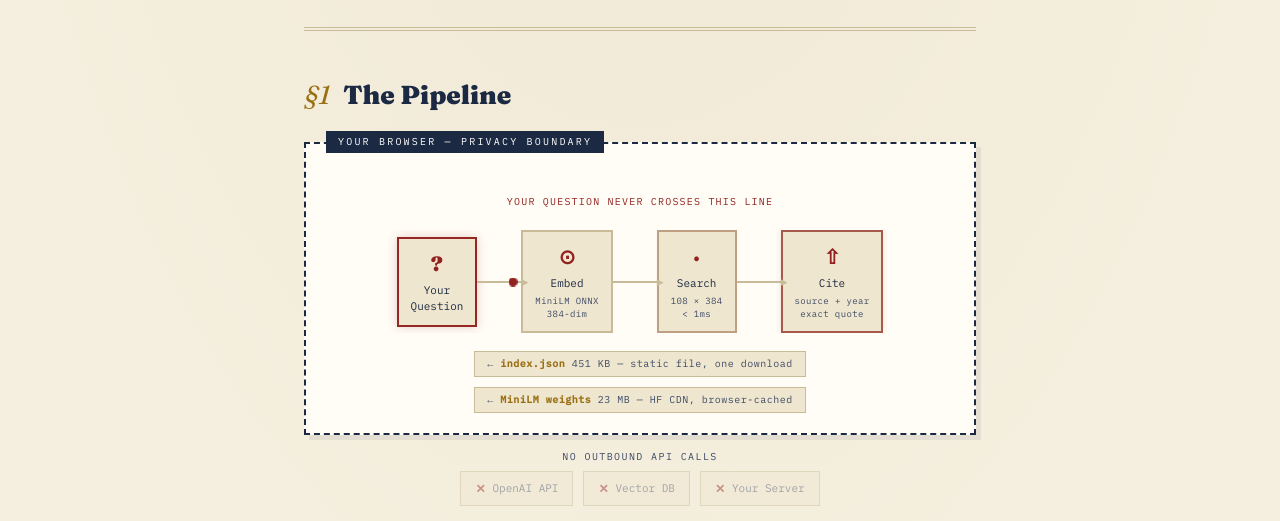
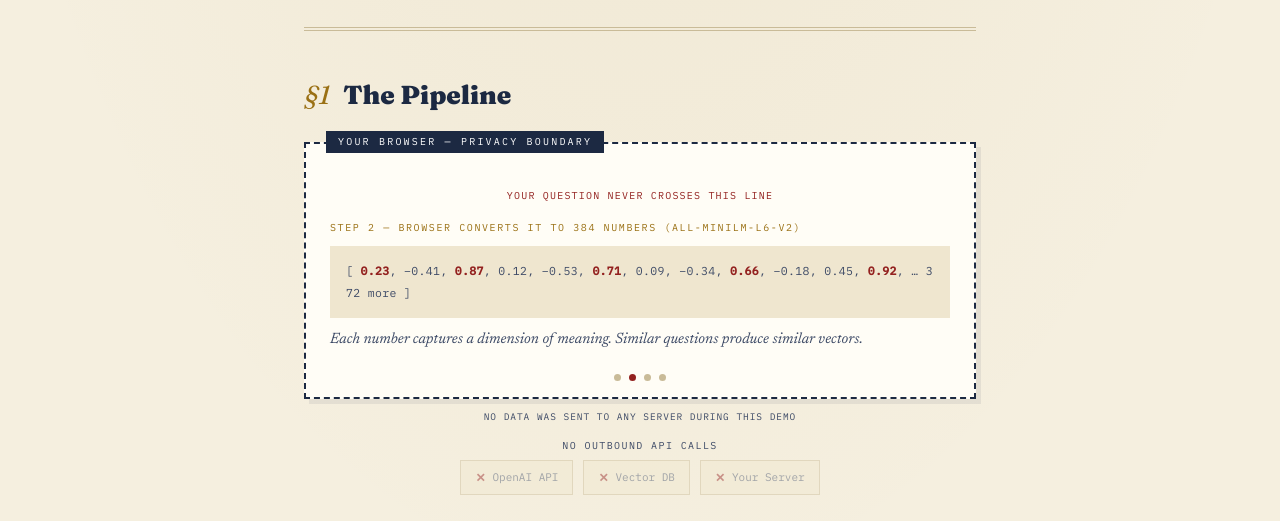
Before and after one commit to swapniltamse/ask-the-declaration, a website: page public/how.html in a window 1280 px wide. Shown: the part 279-800 px from the top of the page. Drawn offline with Linux system fonts and the light colour scheme.

Commit message:
feat: replace abstract pipeline with story-driven demo

```diff
--- a/public/how.html
+++ b/public/how.html
@@ -53,85 +53,80 @@ h2{font-family:'Fraunces',serif;font-weight:900;font-size:26px;margin:44px 0 10p
 h2 .no{color:var(--gold);font-style:italic;font-weight:400;margin-right:8px}
 a{color:var(--crimson)}
 code{font-family:'IBM Plex Mono',monospace;font-size:14px;background:var(--paper-deep);padding:1px 6px;border:1px solid var(--rule)}
-/* --- pipeline diagram --- */
-.pipeline-diag{margin:26px 0 32px}
-.browser-box{
-  border:2px dashed var(--ink);padding:28px 20px 20px;
+/* --- pipeline demo --- */
+.demo-wrap{margin:26px 0 32px}
+.demo-box{
+  border:2px dashed var(--ink);padding:22px 24px 16px;
   position:relative;background:#fffdf6;
-  box-shadow:5px 5px 0 rgba(28,41,66,.08);
+  box-shadow:5px 5px 0 rgba(28,41,66,.08);min-height:180px;
 }
-.browser-badge{
+.demo-badge{
   position:absolute;top:-13px;left:20px;
   background:var(--ink);color:#fff;
   font-family:'IBM Plex Mono',monospace;font-size:10px;
   letter-spacing:.22em;text-transform:uppercase;padding:3px 12px;
 }
-.privacy-label{
+.demo-privacy{
   font-family:'IBM Plex Mono',monospace;font-size:10px;
   letter-spacing:.12em;text-transform:uppercase;
-  color:var(--crimson);text-align:center;margin-bottom:20px;
+  color:var(--crimson);text-align:center;margin-bottom:16px;
 }
-.flow-row{
-  display:flex;align-items:center;justify-content:center;
-  gap:0;margin-bottom:18px;overflow-x:auto;
+.demo-step{display:none;animation:stepIn .45s ease both}
+.demo-step.active{display:block}
+@keyframes stepIn{from{opacity:0;transform:translateY(8px)}to{opacity:1;transform:none}}
+.step-lbl{
+  font-family:'IBM Plex Mono',monospace;font-size:10px;
+  letter-spacing:.16em;text-transform:uppercase;color:var(--gold);margin-bottom:10px;
 }
-.flow-node{flex:0 0 auto;text-align:center}
-.fn-box{
-  border:2px solid var(--rule);background:var(--paper-deep);
-  padding:10px 12px;min-width:76px;
-  font-family:'IBM Plex Mono',monospace;font-size:11px;line-height:1.5;
-  color:var(--ink);animation:nodePulse 4s ease-in-out infinite;
+.q-box{
+  font-family:'Fraunces',serif;font-size:22px;font-weight:900;
+  color:var(--ink);padding:14px 18px;background:var(--paper-deep);
+  border-left:4px solid var(--crimson);line-height:1.25;
 }
-.fn-icon{
-  font-size:20px;font-family:'Fraunces',serif;font-weight:900;
-  color:var(--crimson);margin-bottom:3px;
+.vec-box{
+  font-family:'IBM Plex Mono',monospace;font-size:11.5px;
+  color:var(--ink-soft);background:var(--paper-deep);
+  padding:14px 16px;line-height:1.9;letter-spacing:.03em;word-break:break-all;
 }
-.fn-sub{font-size:9px;color:var(--ink-soft);letter-spacing:.04em;margin-top:2px}
-.flow-arrow{
-  flex:0 0 44px;height:2px;background:var(--rule);
-  position:relative;overflow:visible;
+.vec-box b{color:var(--crimson)}
+.vec-note{font-size:15px;color:var(--ink-soft);font-style:italic;margin-top:10px}
+.match-row{display:flex;align-items:center;gap:12px;margin:8px 0}
+.match-lbl{
+  font-family:'IBM Plex Mono',monospace;font-size:11px;
+  letter-spacing:.04em;flex:0 0 130px;color:var(--ink);
 }
-.flow-arrow::after{
-  content:'▶';position:absolute;right:-7px;top:50%;
-  transform:translateY(-50%);font-size:9px;color:var(--rule);line-height:1;
+.match-track{flex:1;height:14px;background:var(--paper-deep);border:1px solid var(--rule)}
+.match-fill{height:100%;background:var(--rule);transition:width .9s cubic-bezier(.2,.8,.3,1);width:0}
+.match-fill.top{background:var(--crimson)}
+.match-pct{
+  font-family:'IBM Plex Mono',monospace;font-size:11px;
+  flex:0 0 36px;text-align:right;color:var(--ink-soft);
 }
-.packet{
-  position:absolute;top:50%;
-  width:9px;height:9px;border-radius:50%;
-  background:var(--crimson);transform:translate(-50%,-50%);
-  opacity:0;animation:packetMove 4s ease-in-out infinite;
+.match-pct.top{color:var(--crimson);font-weight:700}
+.result-cite{
+  font-family:'IBM Plex Mono',monospace;font-size:11px;
+  letter-spacing:.14em;text-transform:uppercase;color:var(--crimson);margin-bottom:10px;
 }
-@keyframes packetMove{
-  0%{left:0;opacity:0}
-  2%{opacity:1}
-  18%{left:100%;opacity:1}
-  19%{opacity:0}
-  100%{left:0;opacity:0}
+.result-text{
+  font-family:'Newsreader',serif;font-size:17px;font-style:italic;
+  color:var(--ink);padding:14px 18px;background:var(--paper-deep);
+  border-left:4px solid var(--crimson);line-height:1.55;
 }
-@keyframes nodePulse{
-  0%,100%{border-color:var(--rule);box-shadow:none}
-  4%,14%{border-color:var(--crimson);box-shadow:0 0 10px rgba(147,33,31,.22)}
+.demo-progress{display:flex;gap:8px;justify-content:center;margin-top:16px}
+.demo-dot{
+  width:7px;height:7px;border-radius:50%;
+  background:var(--rule);transition:background .3s;
 }
-.fn-box.n1{animation-delay:0s}
-.fn-box.n2{animation-delay:1s}
-.fn-box.n3{animation-delay:2s}
-.fn-box.n4{animation-delay:3s}
-.packet.p1{animation-delay:.5s}
-.packet.p2{animation-delay:1.5s}
-.packet.p3{animation-delay:2.5s}
-.assets-row{
-  display:flex;gap:10px;justify-content:center;flex-wrap:wrap;
+.demo-dot.on{background:var(--crimson)}
+.demo-footer{
+  font-family:'IBM Plex Mono',monospace;font-size:9.5px;
+  letter-spacing:.1em;text-transform:uppercase;
+  color:var(--ink-soft);text-align:center;margin:10px 0 14px;
 }
-.asset-pill{
-  font-family:'IBM Plex Mono',monospace;font-size:10px;letter-spacing:.05em;
-  border:1px solid var(--rule);background:var(--paper-deep);
-  padding:4px 12px;color:var(--ink-soft);
-}
-.asset-pill b{color:var(--gold)}
 .blocked-label{
   font-family:'IBM Plex Mono',monospace;font-size:10px;
   letter-spacing:.14em;text-transform:uppercase;
-  color:var(--ink-soft);text-align:center;margin-top:14px;margin-bottom:6px;
+  color:var(--ink-soft);text-align:center;margin-bottom:6px;
 }
 .blocked-row{display:flex;gap:10px;justify-content:center;flex-wrap:wrap}
 .blocked-server{
@@ -141,10 +136,6 @@ code{font-family:'IBM Plex Mono',monospace;font-size:14px;background:var(--paper
   color:var(--ink-soft);background:var(--paper-deep);opacity:.45;
 }
 .blocked-server::before{content:'✕';color:var(--crimson);font-size:12px;font-weight:700}
-@media(max-width:560px){
-  .fn-box{min-width:58px;padding:8px 6px;font-size:9.5px}
-  .flow-arrow{flex-basis:28px}
-}
 .compare{border:2px solid var(--ink);background:#fffdf6;box-shadow:5px 5px 0 rgba(28,41,66,.14);margin:26px 0;width:100%;border-collapse:collapse}
 .compare th{
   font-family:'IBM Plex Mono',monospace;font-size:12px;letter-spacing:.1em;text-transform:uppercase;
@@ -192,47 +183,41 @@ footer .colophon{font-size:15px;color:var(--ink-soft);margin-top:12px}
 
 <h2><span class="no">&sect;1</span> The Pipeline</h2>
 
-<div class="pipeline-diag">
-  <div class="browser-box">
-    <div class="browser-badge">Your Browser &mdash; Privacy Boundary</div>
-    <p class="privacy-label">Your question never crosses this line</p>
-    <div class="flow-row">
-      <div class="flow-node">
-        <div class="fn-box n1">
-          <div class="fn-icon">&quest;</div>
-          Your<br>Question
-        </div>
-      </div>
-      <div class="flow-arrow"><span class="packet p1"></span></div>
-      <div class="flow-node">
-        <div class="fn-box n2">
-          <div class="fn-icon">&#8857;</div>
-          Embed
-          <div class="fn-sub">MiniLM ONNX<br>384-dim</div>
-        </div>
-      </div>
-      <div class="flow-arrow"><span class="packet p2"></span></div>
-      <div class="flow-node">
-        <div class="fn-box n3">
-          <div class="fn-icon">&middot;</div>
-          Search
-          <div class="fn-sub">108 &times; 384<br>&lt; 1ms</div>
-        </div>
-      </div>
-      <div class="flow-arrow"><span class="packet p3"></span></div>
-      <div class="flow-node">
-        <div class="fn-box n4">
-          <div class="fn-icon">&#8679;</div>
-          Cite
-          <div class="fn-sub">source + year<br>exact quote</div>
-        </div>
-      </div>
+<div class="demo-wrap">
+  <div class="demo-box">
+    <div class="demo-badge">Your Browser &mdash; Privacy Boundary</div>
+    <p class="demo-privacy">Your question never crosses this line</p>
+
+    <div class="demo-step" id="ds-q">
+      <div class="step-lbl">Step 1 &mdash; You type a question</div>
+      <div class="q-box" id="ds-q-text"></div>
     </div>
-    <div class="assets-row">
-      <div class="asset-pill">&#8592; <b>index.json</b> 451 KB &mdash; static file, one download</div>
-      <div class="asset-pill">&#8592; <b>MiniLM weights</b> 23 MB &mdash; HF CDN, browser-cached</div>
+
+    <div class="demo-step" id="ds-e">
+      <div class="step-lbl">Step 2 &mdash; Browser converts it to 384 numbers (all-MiniLM-L6-v2)</div>
+      <div class="vec-box" id="ds-vec"></div>
+      <p class="vec-note">Each number captures a dimension of meaning. Similar questions produce similar vectors.</p>
+    </div>
+
+    <div class="demo-step" id="ds-m">
+      <div class="step-lbl">Step 3 &mdash; Dot product vs 108 passages (&lt;&nbsp;1ms)</div>
+      <div id="ds-matches"></div>
+    </div>
+
+    <div class="demo-step" id="ds-r">
+      <div class="step-lbl">Step 4 &mdash; Founders answer in their own words</div>
+      <div class="result-cite" id="ds-cite"></div>
+      <div class="result-text" id="ds-text"></div>
+    </div>
+
+    <div class="demo-progress">
+      <div class="demo-dot on" id="dd0"></div>
+      <div class="demo-dot" id="dd1"></div>
+      <div class="demo-dot" id="dd2"></div>
+      <div class="demo-dot" id="dd3"></div>
     </div>
   </div>
+  <div class="demo-footer">No data was sent to any server during this demo</div>
   <div class="blocked-label">No outbound API calls</div>
   <div class="blocked-row">
     <div class="blocked-server">OpenAI API</div>
@@ -240,8 +225,6 @@ footer .colophon{font-size:15px;color:var(--ink-soft);margin-top:12px}
     <div class="blocked-server">Your Server</div>
   </div>
 </div>
-
-<p>The Declaration, Constitution, all 27 Amendments, and Federalist Nos. 10, 51 &amp; 78 are parsed into <strong>108 citation-ready passages</strong> at build time and embedded offline with <code>all-MiniLM-L6-v2</code> (384 dimensions, mean pooling, L2-normalized). The index ships as a single 451&nbsp;KB static file. In the browser, Transformers.js loads the same model as quantized ONNX and embeds your question locally. Cosine similarity over normalized vectors is a dot product — 108 &times; 384 multiplications, done in under a millisecond. The top passages are returned with source, section, and year. When multiple passages match, a small browser-side model synthesizes a grounded answer from the retrieved text. Retrieval is exact quotation — nothing can be hallucinated.</p>
 
 <h2><span class="no">&sect;2</span> Why 108 Passages, Not 500-Token Windows</h2>
 <p>The default way to chunk documents for retrieval is mechanical: slice the text into fixed windows of a few hundred tokens, with some overlap so nothing falls between the cracks. It works, and it is also why so many retrieval systems cite "chunk 47" and hand you a passage that starts mid-sentence.</p>
@@ -282,6 +265,88 @@ footer .colophon{font-size:15px;color:var(--ink-soft);margin-top:12px}
 </article>
 </div>
 <script>
+(function(){
+  var DEMOS=[
+    {
+      q:'What protects free speech?',
+      vec:'[ <b>0.23</b>, &minus;0.41, <b>0.87</b>, 0.12, &minus;0.53, <b>0.71</b>, 0.09, &minus;0.34, <b>0.66</b>, &minus;0.18, 0.45, <b>0.92</b>, &hellip; 372 more ]',
+      matches:[
+        {lbl:'Amendment I',pct:91,top:true},
+        {lbl:'Amendment XIV',pct:44,top:false},
+        {lbl:'Article I, &sect;8',pct:28,top:false}
+      ],
+      cite:'Amendment I · 1791',
+      text:'“Congress shall make no law … abridging the freedom of speech, or of the press; or the right of the people peaceably to assemble.”'
+    },
+    {
+      q:'Can the government search my house?',
+      vec:'[ &minus;<b>0.18</b>, <b>0.62</b>, &minus;0.33, <b>0.89</b>, 0.14, &minus;0.47, <b>0.55</b>, 0.21, &minus;<b>0.78</b>, 0.36, 0.09, &minus;0.61, &hellip; 372 more ]',
+      matches:[
+        {lbl:'Amendment IV',pct:88,top:true},
+        {lbl:'Amendment III',pct:51,top:false},
+        {lbl:'Amendment V',pct:39,top:false}
+      ],
+      cite:'Amendment IV · 1791',
+      text:'“The right of the people to be secure in their persons, houses, papers, and effects, against unreasonable searches and seizures, shall not be violated.”'
+    },
+    {
+      q:'What abolished slavery?',
+      vec:'[ <b>0.44</b>, 0.31, &minus;<b>0.67</b>, 0.19, <b>0.82</b>, &minus;0.25, <b>0.38</b>, &minus;0.11, 0.59, &minus;0.43, <b>0.77</b>, 0.22, &hellip; 372 more ]',
+      matches:[
+        {lbl:'Amendment XIII',pct:95,top:true},
+        {lbl:'Declaration §2',pct:34,top:false},
+        {lbl:'Amendment XIV',pct:29,top:false}
+      ],
+      cite:'Amendment XIII · 1865',
+      text:'“Neither slavery nor involuntary servitude … shall exist within the United States, or any place subject to their jurisdiction.”'
+    }
+  ];
+  var STEPS=['ds-q','ds-e','ds-m','ds-r'];
+  var DURS=[2800,2500,2800,3800];
+  var di=0,si=0;
+
+  function show(demo,step){
+    STEPS.forEach(function(id){var e=document.getElementById(id);if(e)e.classList.remove('active');});
+    for(var i=0;i<4;i++){var d=document.getElementById('dd'+i);if(d)d.classList.toggle('on',i===si);}
+    var el=document.getElementById(step);
+    if(!el)return;
+    if(step==='ds-q'){
+      document.getElementById('ds-q-text').textContent=demo.q;
+    }else if(step==='ds-e'){
+      document.getElementById('ds-vec').innerHTML=demo.vec;
+    }else if(step==='ds-m'){
+      var c=document.getElementById('ds-matches');
+      c.innerHTML='';
+      demo.matches.forEach(function(m){
+        var row=document.createElement('div');
+        row.className='match-row';
+        row.innerHTML='<div class="match-lbl">'+m.lbl+'</div>'
+          +'<div class="match-track"><div class="match-fill'+(m.top?' top':'')+'" style="width:0" data-w="'+m.pct+'"></div></div>'
+          +'<div class="match-pct'+(m.top?' top':'')+'">'+m.pct+'%</div>';
+        c.appendChild(row);
+      });
+      setTimeout(function(){c.querySelectorAll('.match-fill').forEach(function(b){b.style.width=b.dataset.w+'%';});},60);
+    }else if(step==='ds-r'){
+      document.getElementById('ds-cite').textContent=demo.cite;
+      document.getElementById('ds-text').textContent=demo.text;
+    }
+    el.classList.add('active');
+  }
+
+  function next(){
+    show(DEMOS[di],STEPS[si]);
+    var dur=DURS[si];
+    si++;
+    if(si>=STEPS.length){si=0;di=(di+1)%DEMOS.length;}
+    setTimeout(next,dur);
+  }
+
+  if(document.readyState==='loading'){
+    document.addEventListener('DOMContentLoaded',function(){setTimeout(next,600);});
+  }else{
+    setTimeout(next,600);
+  }
+})();
 console.log('%cYou read the architecture page AND opened the console. %cThe repo is yours: https://github.com/swapniltamse/ask-the-declaration','font-weight:bold;color:#93211f','color:#3d4a66');
 </script>
 <script defer src="https://cdn.vercel-insights.com/v1/script.js"></script>
```
